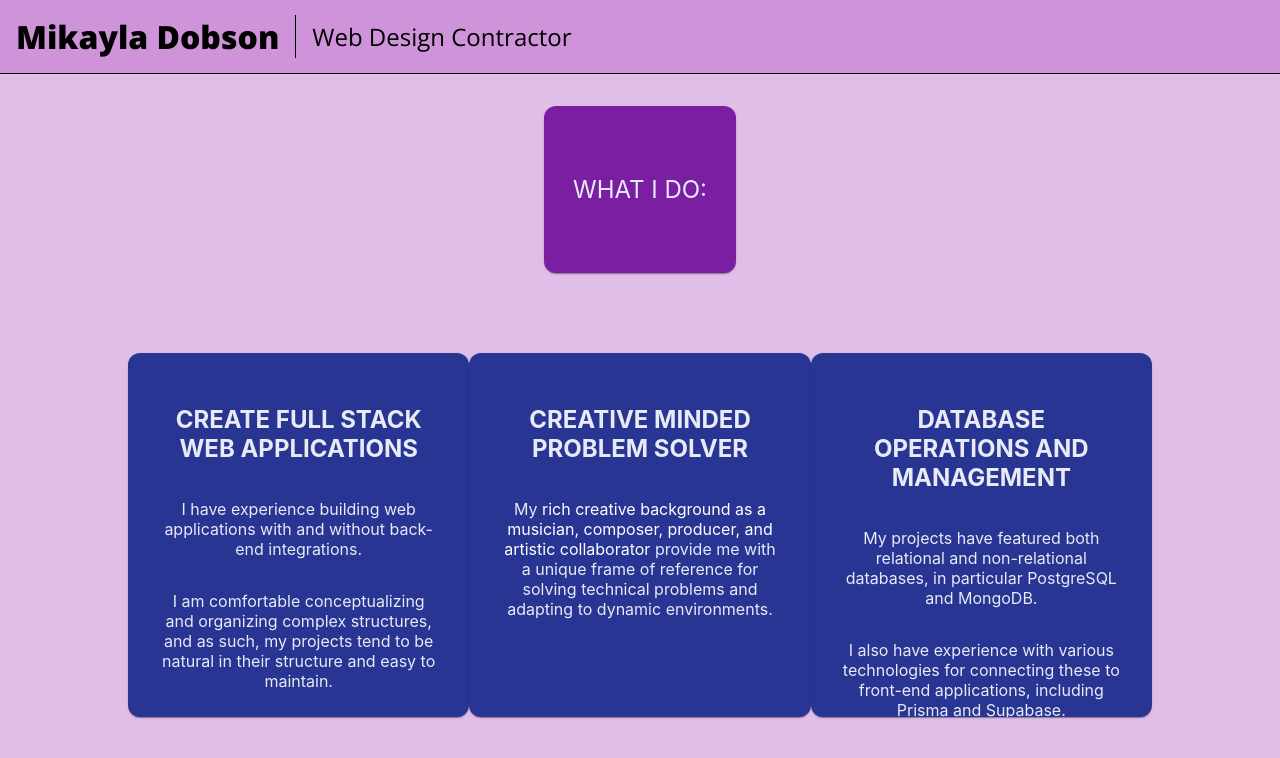
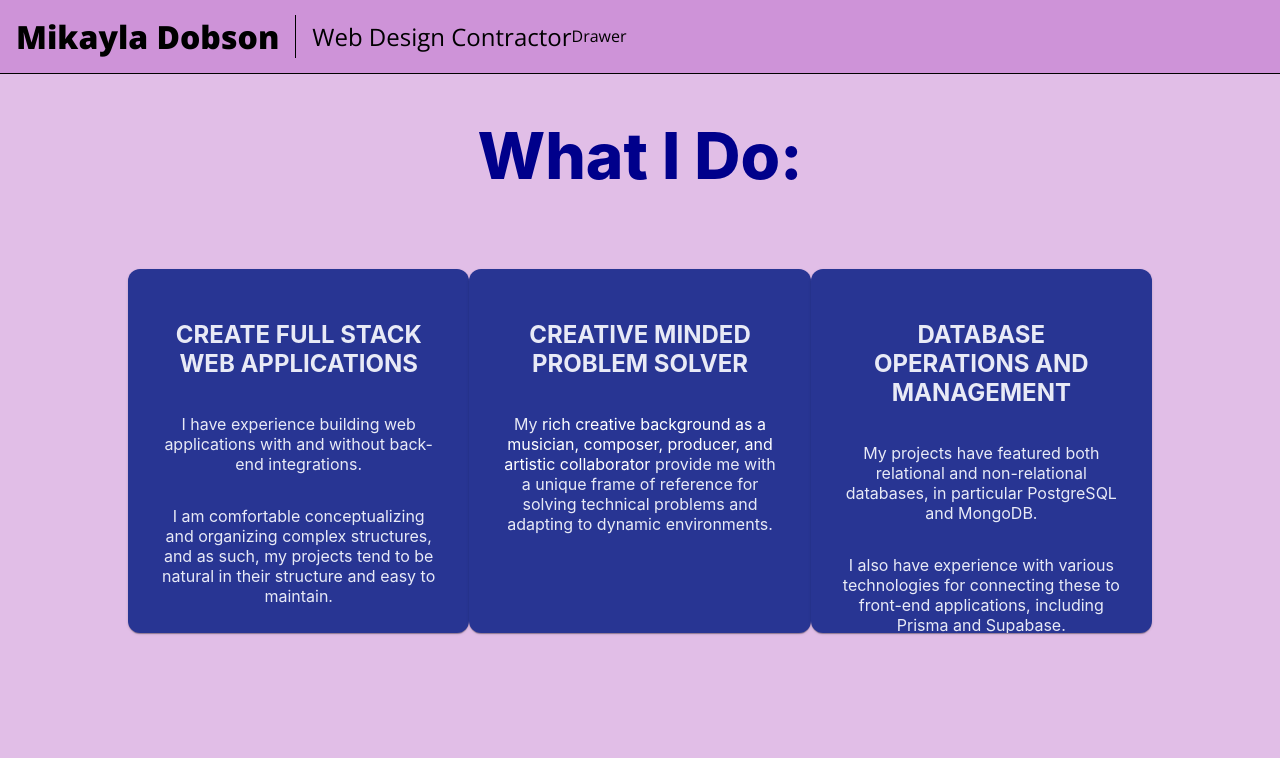
Before and after one commit to innocuous-symmetry/about-mikayla, a React (Create React App) app: page /about-me in a window 1280 px wide. Shown: the top 758 px of the page. Built offline with nearby package versions, Linux system fonts and the light colour scheme.

Commit message:
modified aboutme page

```diff
--- a/src/App.js
+++ b/src/App.js
@@ -26,6 +26,7 @@ function App() {
       <header className="app-navbar">
         <a href="/" className="my-name">Mikayla Dobson</a>
         <h2>Web Design Contractor</h2>
+        <div>Drawer</div>
       </header>
 
       <main>
--- a/src/App.scss
+++ b/src/App.scss
@@ -115,6 +115,11 @@ $purple200: #ce93d8;
 }
 
 .about-me-page {
+  h1 {
+    color: darkblue;
+    font-weight: 800;
+    font-size: 4rem;
+  }
   a {
     color: white;
     border-radius: 12px;
@@ -145,10 +150,6 @@ $purple200: #ce93d8;
   .fade {
     opacity: 0;
     transition: 0.5s transform ease;
-    &:hover {
-      transform: scale(115%) translateY(-1.5rem);
-      transition: 0.5s transform ease;
-    }
 
     &.one {
       @include staggered-entry(0);
--- a/src/pages/AboutMe.js
+++ b/src/pages/AboutMe.js
@@ -4,12 +4,12 @@ import { DocumentStyle, AboutMePage } from '../styles/Style';
 import Card from '@mui/material/Card';
 
 const { htmlTheme } = DocumentStyle;
-const { headerCard, projectCards, cardDimensions, aboutGallery } = AboutMePage;
+const { projectCards, cardDimensions, aboutGallery } = AboutMePage;
 
 export default function AboutMe() {
     return (
         <div style={htmlTheme} className="about-me-page">
-            <Card sx={[headerCard, cardDimensions]} className="card-title">What I Do:</Card>
+            <h1 className="what-i-do-header">What I Do:</h1>
 
             <div style={aboutGallery}>
                 <Card sx={[projectCards, cardDimensions]} className="fade one">
```
Also changed, not shown: 1 other file (tests, documents, lock files or other folders).
